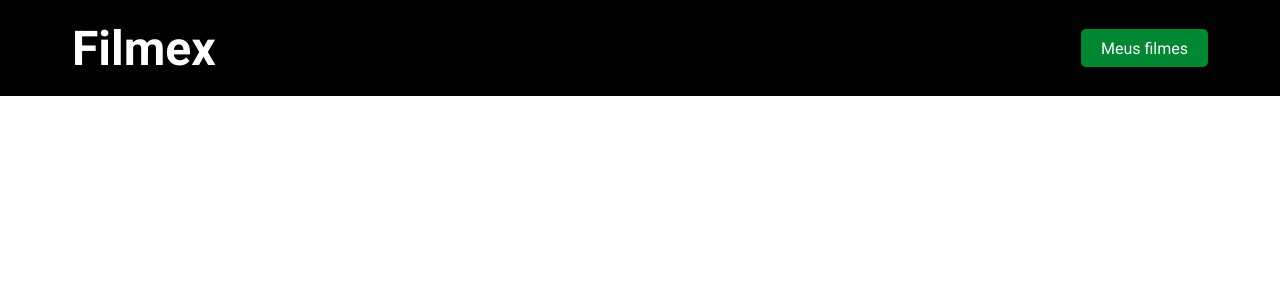
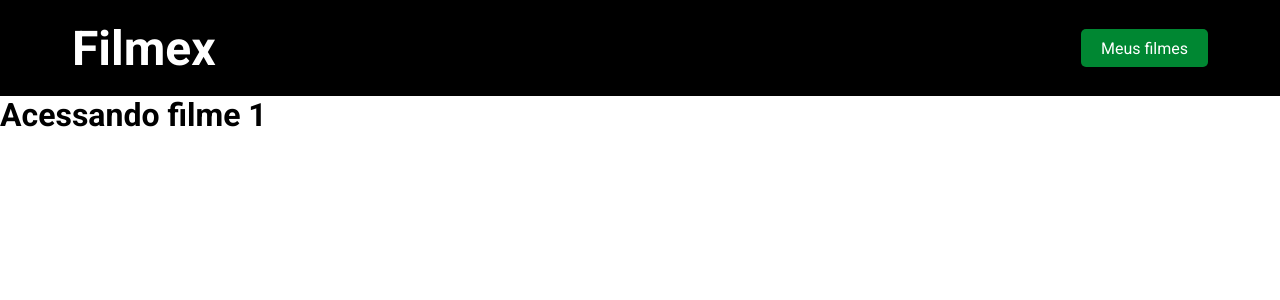
Before and after one commit to Robson-GDS/filmex, a React (Vite) app: page /movie/1 in a window 1280 px wide. Before the commit this address had no page. Shown: the top 300 px of the page. Built offline with nearby package versions, Linux system fonts and the light colour scheme.

Commit message:
configurando pagina movie

```diff
--- a/package.json
+++ b/package.json
@@ -12,6 +12,7 @@
     "react": "^18.0.0",
     "react-dom": "^18.0.0",
     "react-router-dom": "^6.3.0",
+    "react-toastify": "^9.0.7",
     "styled-components": "^5.3.5"
   },
   "devDependencies": {
--- a/src/Router.jsx
+++ b/src/Router.jsx
@@ -13,7 +13,7 @@ export function Router() {
       <Routes>
         <Route path="/" element={<Home />} />
         <Route path="/favorite" element={<Favorite />} />
-        <Route path="/movie" element={<Movie />} />
+        <Route path="/movie/:id" element={<Movie />} />
       </Routes>
     </BrowserRouter>
   )
--- a/src/components/Header/index.jsx
+++ b/src/components/Header/index.jsx
@@ -10,7 +10,7 @@ export function Header() {
           <NavLink to="/">Filmex</NavLink>
         </Logo>
         <Favorites>
-          <NavLink to="/favorito">Meus filmes</NavLink>
+          <NavLink to="/favorite">Meus filmes</NavLink>
         </Favorites>
       </Content>
     </Container>
--- a/src/components/Header/style.js
+++ b/src/components/Header/style.js
@@ -64,9 +64,8 @@ export const Favorites = styled.a`
     color: var(--white-text);
 
     @media (max-width: 400px) {
-        font-size: 30px;
-        font-weight: bold;
-      }
+      font-size: 30px;
+      font-weight: bold;
     }
   }
 `
--- a/src/pages/Home/style.js
+++ b/src/pages/Home/style.js
@@ -53,7 +53,7 @@ export const MovieList = styled.div`
     }
 
     @media (max-width: 550px) {
-      max-height: 31.25rem;
+      max-height: 40.62rem
     }
   }
 `
--- a/src/pages/Movie/index.jsx
+++ b/src/pages/Movie/index.jsx
@@ -1,5 +1,10 @@
+import { useState, useEffect } from "react";
+import { useParams } from "react-router-dom";
+
 export function Movie() {
+  const { id } = useParams();
+
   return (
-    <h1>pagina movie</h1>
+    <h1>Acessando filme {id}</h1>
   )
 }
```
Also changed, not shown: 1 other file (tests, documents, lock files or other folders).
